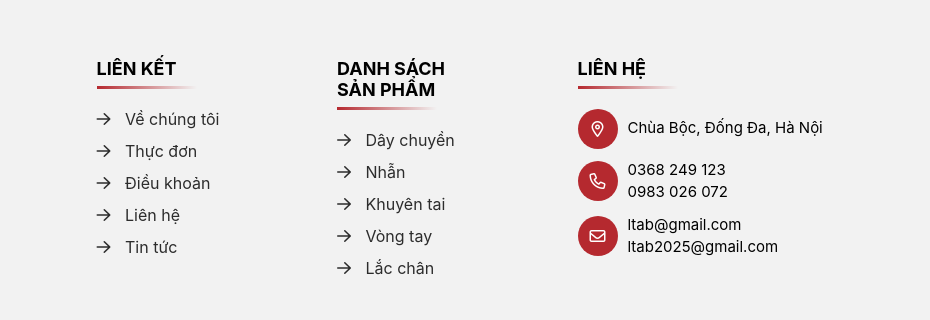
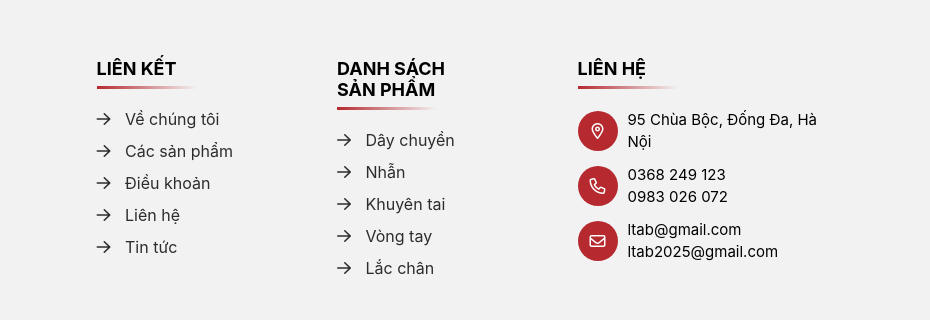
Before and after one commit to hathu1485/BTL-LTUD, a plain HTML site: page Webbanhang-main/index.html in a window 1280 px wide. Shown: the part 2253-2573 px from the top of the page, 350-1280 px from the left. Drawn offline with Linux system fonts and the light colour scheme; a web font is replaced by a local one.

Commit message:
Update index.html

```diff
--- a/Webbanhang-main/index.html
+++ b/Webbanhang-main/index.html
@@ -438,7 +438,7 @@
                             <li class="widget-contact-item">
                                 <a href="">
                                     <i class="fa-regular fa-arrow-right"></i>
-                                    <span>Thực đơn</span>
+                                    <span>Các sản phẩm</span>
                                 </a>
                             </li>
                             <li class="widget-contact-item">
@@ -504,7 +504,7 @@
                                     <i class="fa-regular fa-location-dot"></i>
                                 </div>
                                 <div class="contact-content">
-                                    <span>Chùa Bộc, Đống Đa, Hà Nội</span>
+                                    <span>95 Chùa Bộc, Đống Đa, Hà Nội</span>
                                 </div>
                             </div>
                             <div class="contact-item">
```
